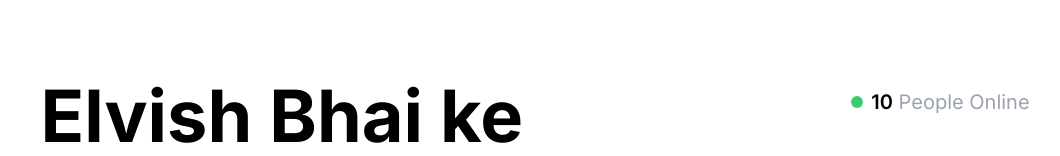
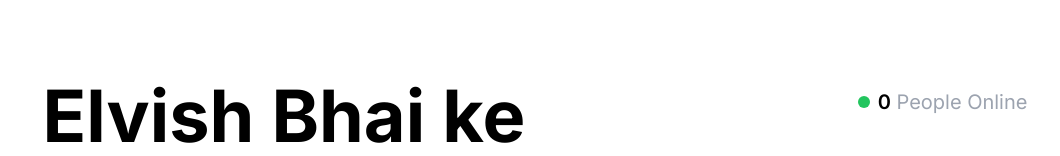
Before and after one commit to a20hek/elvishbhai, a Next.js app: page / in a window 1280 px wide. Shown: the top 156 px of the page, without its empty margins (105-1165 px from the left). Built offline with nearby package versions, Linux system fonts and the light colour scheme; no server answers.

Commit message:
add: online countup

```diff
--- a/src/pages/index.tsx
+++ b/src/pages/index.tsx
@@ -5,6 +5,7 @@ import axios from 'axios';
 import { Inter, Share } from 'next/font/google';
 import Head from 'next/head';
 import { useEffect, useRef, useState } from 'react';
+import CountUp from 'react-countup';
 
 const inter = Inter({ subsets: ['latin'] });
 
@@ -29,6 +30,8 @@ const MessagesComponent = ({ messages }: { messages: string[] }) => {
 export default function Home() {
 	const [name, setName] = useState<string>('');
 	const [onlineUsers, setOnlineUsers] = useState<number>(0);
+	const prevOnlineUsersRef = useRef<number>(onlineUsers);
+
 	const [messages, setMessages] = useState<string[]>([]);
 	const wsRef = useRef<WebSocket | null>(null);
 
@@ -116,6 +119,10 @@ export default function Home() {
 			clearTimeout(timer);
 		};
 	}, [rotateElvish]);
+
+	useEffect(() => {
+		prevOnlineUsersRef.current = onlineUsers;
+	}, [onlineUsers]);
 
 	const sendMessage = async (content: 'Elvish bhaaai' | 'Yes') => {
 		if (name && content && wsRef.current) {
@@ -226,7 +233,10 @@ export default function Home() {
 									className='h-3 w-3 bg-green-500 rounded-full mr-2'
 									style={{ animation: 'custom-pulse 1.2s infinite' }}></div>
 								<p className='text-gray-400 text-lg lg:text-xl'>
-									<span className='text-black font-semibold'>{10 + onlineUsers}</span> People Online
+									<span className='text-black font-semibold'>
+										<CountUp start={prevOnlineUsersRef.current} end={onlineUsers} />
+									</span>{' '}
+									People Online
 								</p>
 							</div>
 							<div>
--- a/src/styles/globals.css
+++ b/src/styles/globals.css
@@ -26,18 +26,3 @@
 		opacity: 0.8;
 	}
 }
-
-@keyframes custom-pulse {
-	0% {
-		opacity: 0.3;
-		transform: scale(0.95);
-	}
-	50% {
-		opacity: 1;
-		transform: scale(1);
-	}
-	100% {
-		opacity: 0.3;
-		transform: scale(0.95);
-	}
-}
```
